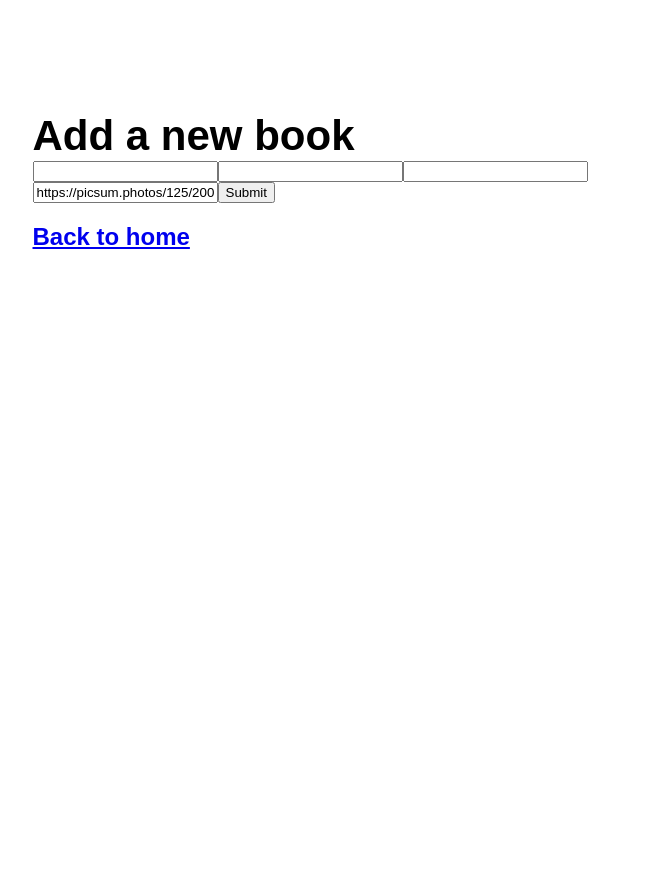
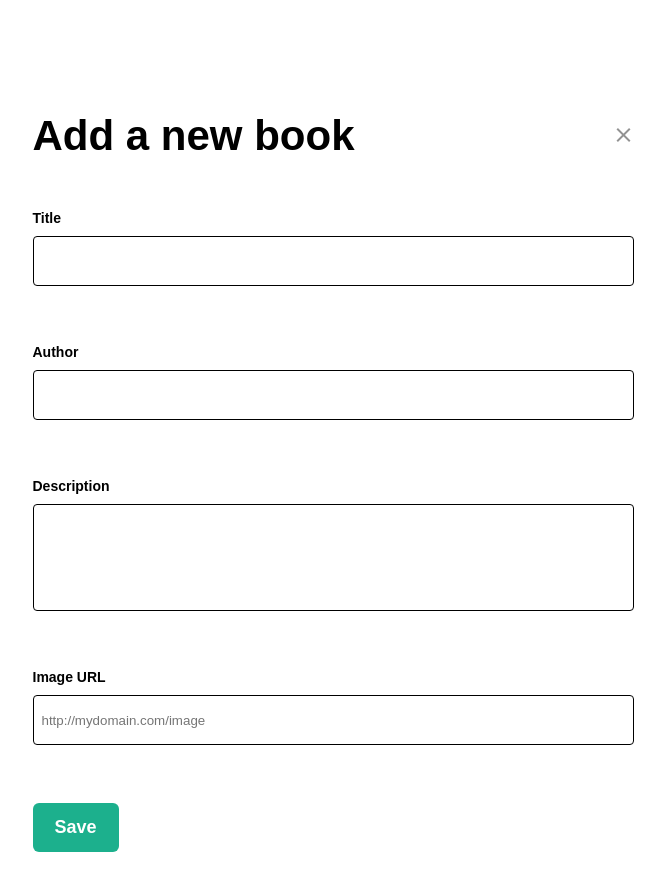
Before and after one commit to ayreal/crudbook, a Next.js app: page /books/add in a window 1280 px wide. Shown: the top 890 px of the page, without its empty margins (307-972 px from the left). Before the commit the page ends 800 px from the top, so only its background shows below. Built offline with nearby package versions, Linux system fonts and the light colour scheme.

Commit message:
Add styles + functionality to books/add route

```diff
--- a/components/AddBookForm.jsx
+++ b/components/AddBookForm.jsx
@@ -1,44 +1,100 @@
 import React from 'react';
+import styled from 'styled-components';
 import { useForm } from 'react-hook-form';
 import { addBook } from '../datasource';
+import { Button, InputGroup, Input, Textarea, Label } from './ui';
+import { useRouter } from 'next/dist/client/router';
 
 const VALID_URL_PATTERN =
   /^(?:http(s)?:\/\/)?[\w.-]+(?:\.[\w\.-]+)+[\w\-\._~:/?#[\]@!\$&'\(\)\*\+,;=.]+$/;
 
+const Form = styled.form`
+  display: flex;
+  flex-direction: column;
+  gap: 34px;
+`;
+
+const ErrorText = styled.span`
+  margin-top: 6px;
+  text-align: right;
+  color: #ee2e4a;
+  visibility: ${({ isVisible }) => (isVisible ? 'visible' : 'hidden')};
+`;
+
+const Error = ({ message, isVisible = false }) => (
+  <ErrorText isVisible={isVisible}>
+    {message ?? 'This field is required'}
+  </ErrorText>
+);
+
 export const AddBookForm = () => {
+  const router = useRouter();
   const {
     register,
     handleSubmit,
     formState: { errors },
   } = useForm();
 
-  const onSubmit = async (data) => await addBook(data);
+  const onSubmit = async (data) => {
+    try {
+      await addBook(data);
+      router.push('/');
+    } catch (e) {
+      console.log('Failed to add new book', e);
+    }
+  };
 
   return (
-    /* "handleSubmit" will validate your inputs before invoking "onSubmit" */
-    <form onSubmit={handleSubmit(onSubmit)}>
-      {/* register your input into the hook by invoking the "register" function */}
-      <input {...register('title', { required: true })} />
-      {errors.title && <span>This field is required</span>}
+    <Form onSubmit={handleSubmit(onSubmit)}>
+      <InputGroup>
+        <Label htmlFor="title">Title</Label>
+        <Input
+          id="title"
+          name="title"
+          {...register('title', { required: true })}
+        />
+        <Error isVisible={errors.title} />
+      </InputGroup>
 
-      <input {...register('author', { required: true })} />
-      {errors.author && <span>This field is required</span>}
+      <InputGroup>
+        <Label htmlFor="author">Author</Label>
+        <Input
+          id="author"
+          name="author"
+          {...register('author', { required: true })}
+        />
+        <Error isVisible={errors.author} />
+      </InputGroup>
 
-      <input {...register('description', { required: true })} />
-      {errors.description && <span>This field is required</span>}
+      <InputGroup>
+        <Label htmlFor="description">Description</Label>
+        <Textarea
+          id="description"
+          name="description"
+          {...register('description', { required: true })}
+        />
+        <Error isVisible={errors.description} />
+      </InputGroup>
 
-      {/* include validation with required or other standard HTML validation rules */}
-      <input
-        defaultValue="https://picsum.photos/125/200"
-        {...register('imageUrl', {
-          required: true,
-          pattern: VALID_URL_PATTERN,
-        })}
-      />
-      {/* errors will return when field validation fails  */}
-      {errors.imageUrl && <span>This field is required</span>}
+      <InputGroup>
+        <Label htmlFor="imageUrl">Image URL</Label>
+        <Input
+          id="imageUrl"
+          name="imageUrl"
+          // defaultValue="https://picsum.photos/125/200"
+          placeholder="http://mydomain.com/image"
+          {...register('imageUrl', {
+            required: true,
+            pattern: VALID_URL_PATTERN,
+          })}
+        />
+        <Error
+          isVisible={errors.description}
+          message="This field is required and must be a valid URL format."
+        />
+      </InputGroup>
 
-      <input type="submit" />
-    </form>
+      <Button type="submit">Save</Button>
+    </Form>
   );
 };
--- a/components/ui/index.js
+++ b/components/ui/index.js
@@ -53,4 +53,44 @@ const IconButton = styled.button`
   }
 `;
 
-export { PageContainer, Header, Heading, Button, IconButton };
+const InputGroup = styled.div`
+  display: flex;
+  flex-direction: column;
+`;
+
+const Input = styled.input`
+  height: 32px;
+  padding: 8px;
+  background: #fff;
+  border: 1px solid;
+  border-radius: 4px;
+`;
+
+const Textarea = styled.textarea`
+  height: 89px;
+  background: #fff;
+  padding: 8px;
+  border: 1px solid;
+  border-radius: 4px;
+  font-family: inherit;
+  resize: none;
+`;
+
+const Label = styled.label`
+  font-size: 14px;
+  line-height: 17px;
+  font-weight: bold;
+  margin-bottom: 9px;
+`;
+
+export {
+  PageContainer,
+  Header,
+  Heading,
+  Button,
+  IconButton,
+  InputGroup,
+  Input,
+  Textarea,
+  Label,
+};
--- a/pages/books/add.js
+++ b/pages/books/add.js
@@ -1,18 +1,20 @@
 import Link from 'next/link';
 import { AddBookForm } from '../../components/AddBookForm';
-import { Heading } from '../../components/ui';
+import { Header, Heading, IconButton } from '../../components/ui';
 
 export default function AddBook() {
   return (
     <>
-      <Heading>Add a new book</Heading>
+      <Header>
+        <Heading>Add a new book</Heading>
+        <Link href="/">
+          <IconButton>
+            <span className="material-icons">clear</span>
+          </IconButton>
+        </Link>
+      </Header>
       <main>
         <AddBookForm />
-        <h2>
-          <Link href="/">
-            <a>Back to home</a>
-          </Link>
-        </h2>
       </main>
     </>
   );
```
Also changed, not shown: 1 other file (tests, documents, lock files or other folders).
